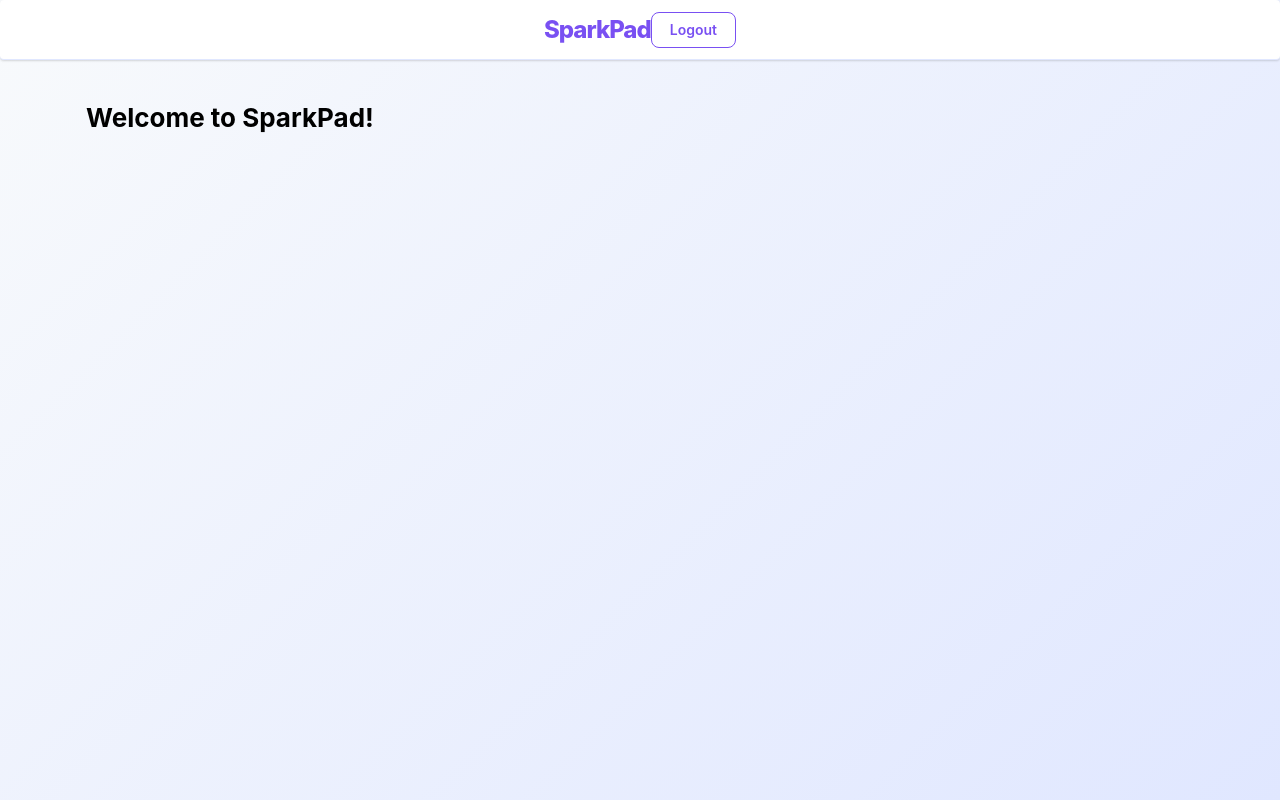
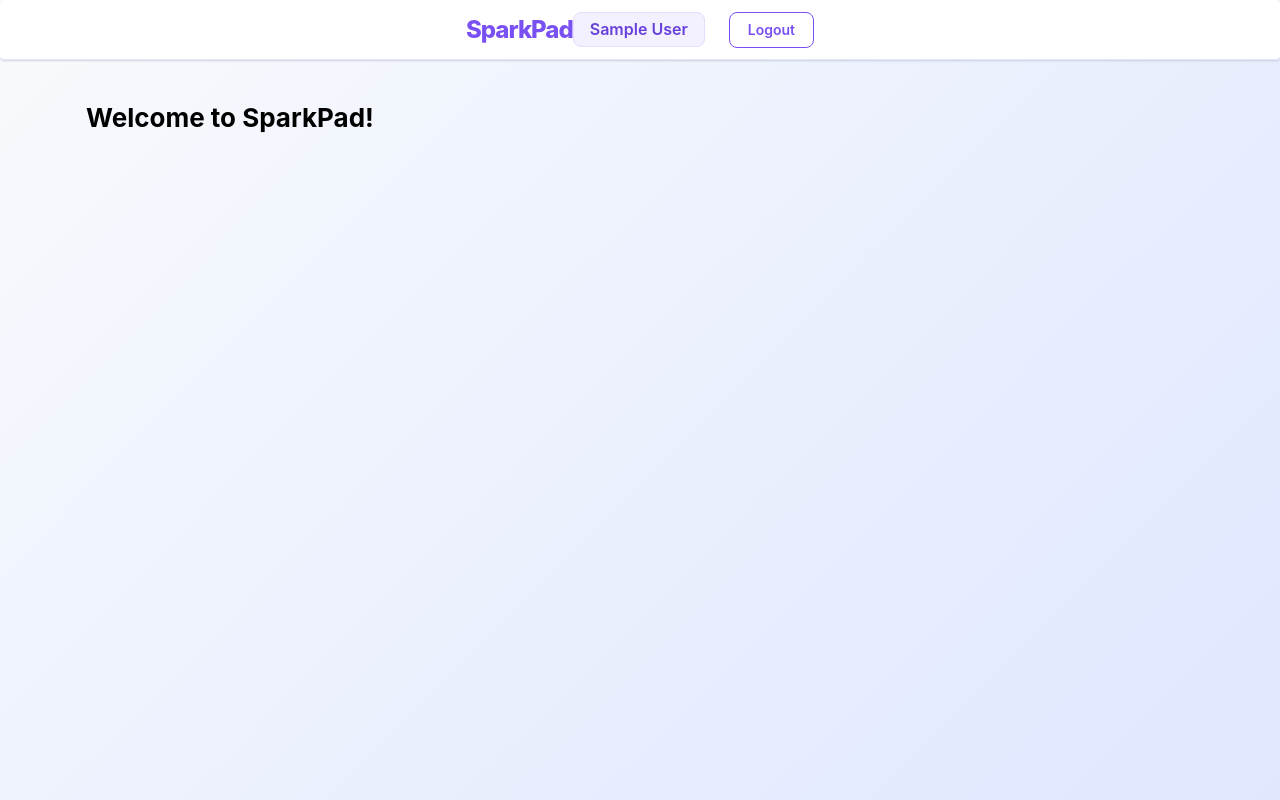
Before and after one commit to EddieKavik/sparkpad, a Next.js app: page / in a window 1280 px wide. Built offline with nearby package versions, Linux system fonts and the light colour scheme; sample sign-in values are in the browser's storage.

Commit message:
feat: display logged-in user's name in navigation bar with improved layout

```diff
--- a/src/app/page.tsx
+++ b/src/app/page.tsx
@@ -1,16 +1,24 @@
 "use client";
-import { useEffect } from "react";
+import { useEffect, useState } from "react";
 import { useRouter } from "next/navigation";
-import { Container, Group, Button, Title, Box, Paper, rem } from "@mantine/core";
+import { Container, Group, Button, Title, Box, Paper, rem, Text } from "@mantine/core";
 
 export default function Home() {
   const router = useRouter();
+  const [userName, setUserName] = useState<string | null>(null);
 
   useEffect(() => {
     const token = localStorage.getItem("token");
     const user = localStorage.getItem("user");
     if (!token || !user) {
       router.replace("/login");
+    } else {
+      try {
+        const parsed = JSON.parse(user);
+        setUserName(parsed.name || null);
+      } catch {
+        setUserName(null);
+      }
     }
   }, [router]);
 
@@ -34,7 +42,14 @@ export default function Home() {
         }}
       >
         <Container size="lg" style={{ height: "100%" }}>
-          <div style={{ display: "flex", alignItems: "center", height: "100%" }}>
+          <div
+            style={{
+              display: "flex",
+              alignItems: "center",
+              height: "100%",
+              justifyContent: "space-between",
+            }}
+          >
             <Title
               order={3}
               style={{
@@ -42,20 +57,36 @@ export default function Home() {
                 letterSpacing: -1,
                 fontSize: rem(24),
                 color: "#7950f2",
-                flex: 1,
               }}
             >
               SparkPad
             </Title>
+            <div style={{ display: "flex", alignItems: "center", gap: 24 }}>
+              {userName && (
+                <Text
+                  size="md"
+                  fw={600}
+                  c="violet.8"
+                  style={{
+                    marginRight: 0,
+                    padding: "4px 16px",
+                    borderRadius: 8,
+                    background: "#f3f0ff",
+                    border: "1px solid #e5dbff",
+                  }}
+                >
+                  {userName}
+                </Text>
+              )}
               <Button
                 variant="outline"
                 color="violet"
                 radius="md"
                 onClick={handleLogout}
-              style={{ marginLeft: "auto" }}
               >
                 Logout
               </Button>
+            </div>
           </div>
         </Container>
       </Paper>
```
Lines whose indentation alone changed are shown as unchanged.
